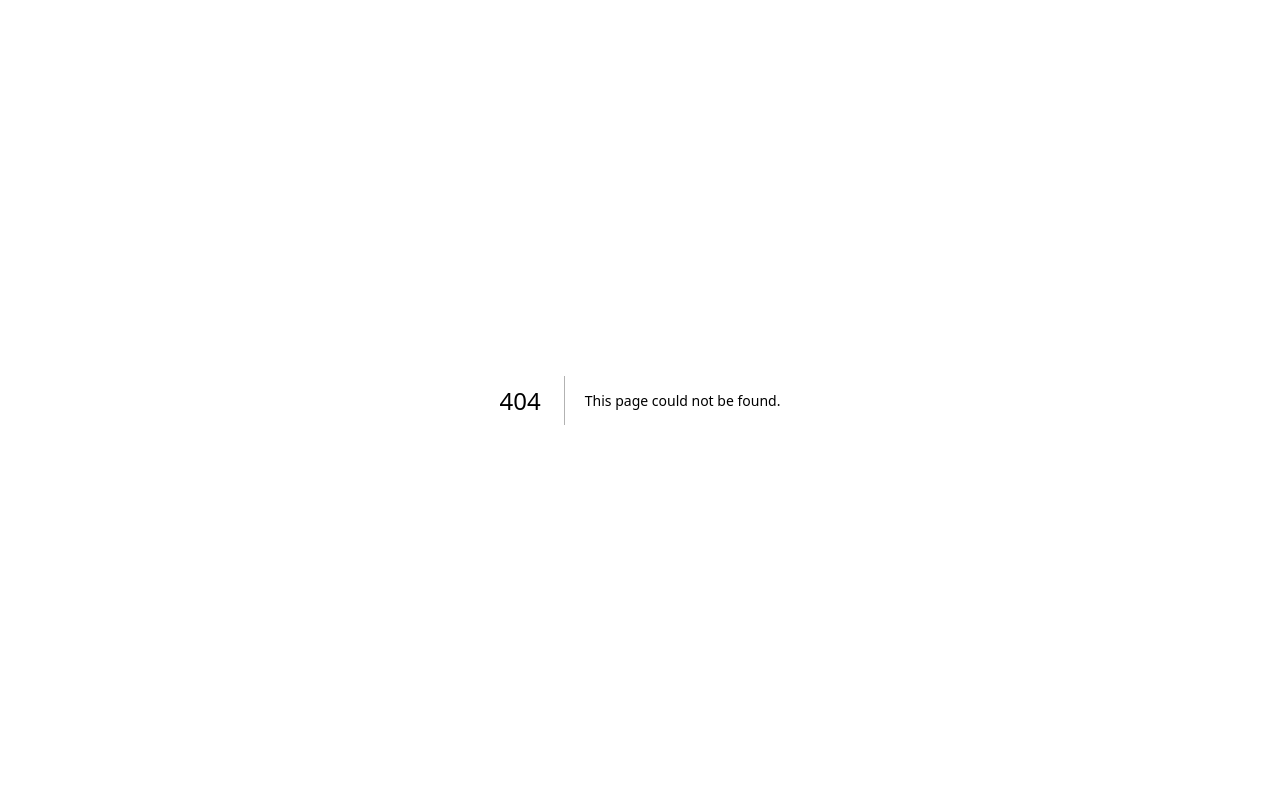
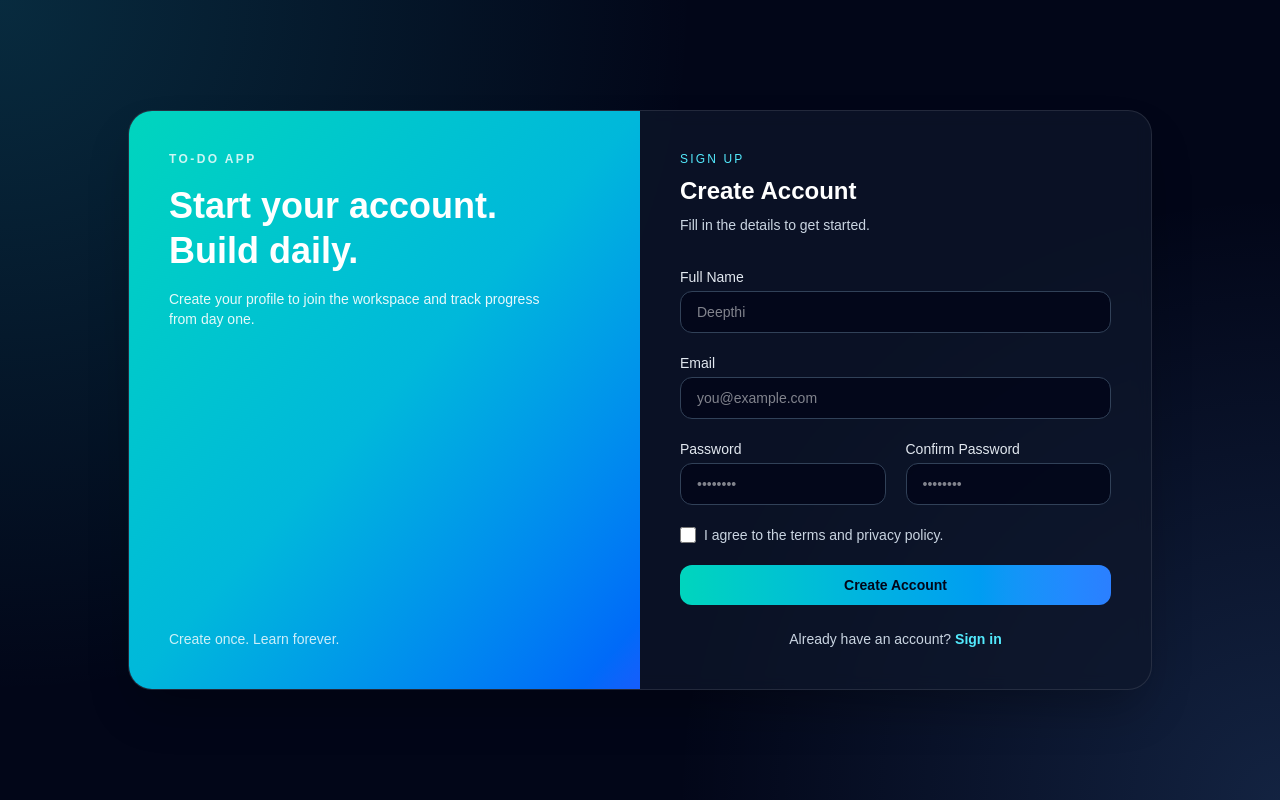
Before and after one commit to Deepthi1611/cohort-Node, a Next.js app in the folder week-18.2-next.js/week-18-next/: page /signup in a window 1280 px wide. Before the commit this address had no page. Built offline with nearby package versions, Linux system fonts and the light colour scheme.

Commit message:
added to-do app

```diff
--- /dev/null
+++ b/week-18.2-next.js/week-18-next/app/api/v1/signup/route.ts
@@ -0,0 +1,19 @@
+import { NextRequest, NextResponse } from "next/server";
+
+// request is the request object whose type is NextRequest,
+// which is an extension of the standard Request object with additional Next.js-specific properties and methods.
+// It provides information about the incoming HTTP request, such as headers, body, query parameters, and more. You can use this object to access data sent by the client when making a POST request to the /api/v1/signup endpoint.
+export async function POST(request: NextRequest) {
+    // The line request.json() is used to parse the JSON body of the incoming HTTP request.
+    // It returns a promise that resolves to the parsed JSON data.
+    // The .catch(() => ({})) part is a way to handle any potential errors that might occur during the parsing process.
+    // If the parsing fails (for example, if the request body is not valid JSON),
+    // it will catch the error and return an empty object instead.
+    // This ensures that the code can continue executing without crashing due to a parsing error.
+    const data = await request.json().catch(() => ({}));
+    console.log("Received signup data:", data);
+  return NextResponse.json(
+    { message: "Signup successful (not really, this is a mock API)." },
+    { status: 201 }
+  );
+}
--- a/week-18.2-next.js/week-18-next/app/api/v1/user/details/route.ts
+++ /dev/null
@@ -1,29 +0,0 @@
-import { NextResponse } from 'next/server';
-
-export function GET() {
-    return NextResponse.json({
-        name: 'John Doe',
-        email: 'john@gmail.com'
-    });
-}
-
-export function POST() {
-    return NextResponse.json({
-        name: 'John Doe',
-        email: 'john@gmail.com'
-    });
-}
-
-export function PUT() {
-    return NextResponse.json({
-        name: 'John Doe',
-        email: 'john@gmail.com'
-    });
-}
-
-export function DELETE() {
-    return NextResponse.json({
-        name: 'John Doe',
-        email: 'john@gmail.com'
-    });
-}
--- a/week-18.2-next.js/week-18-next/app/auth/layout.tsx
+++ /dev/null
@@ -1,15 +0,0 @@
-export default function layout({ children }: { children: React.ReactNode }) {
-  return (
-    <div>
-      <h1>Auth Layout</h1>
-      {children}
-    </div>
-  );
-}
-
-// if we want to use the layout page for all the pages in the auth folder,
-// we can create a layout.tsx file in the auth folder and export the layout component from there.
-// This way, we don't have to import the layout component in each page and wrap the page component with it.
-// Next.js will automatically use the layout component for all the pages in the auth folder and the path would be /auth/login, /auth/register, etc.
-// if we don't want the path to be /auth/login, /auth/register, etc. and we want it to be /login, /register, etc.
-// then we can create a layout.tsx file in the auth folder as (auth) instead of auth and export the layout component from there.
--- a/week-18.2-next.js/week-18-next/app/blogs/page.tsx
+++ /dev/null
@@ -1,7 +0,0 @@
-export default function Blogs() {
-  return (
-    <div>
-      <h1>Learn Recoil, redux</h1>
-    </div>
-  );
-}
--- a/week-18.2-next.js/week-18-next/app/page.tsx
+++ b/week-18.2-next.js/week-18-next/app/page.tsx
@@ -1,7 +1,36 @@
+import Link from "next/link";
+
 export default function Home() {
   return (
-    <div>
-      <h1>Welcome to Next.js!</h1>
-    </div>
+    <main className="min-h-screen bg-[linear-gradient(135deg,#0b1020_0%,#111827_40%,#0f172a_100%)] px-4 py-10 sm:px-8">
+      <div className="mx-auto flex min-h-[calc(100vh-5rem)] w-full max-w-3xl items-center justify-center">
+        <section className="w-full rounded-3xl border border-slate-700/70 bg-slate-900/80 p-8 text-center shadow-2xl shadow-black/30 backdrop-blur sm:p-10">
+          <p className="text-xs font-semibold uppercase tracking-[0.18em] text-cyan-300">
+            Welcome
+          </p>
+          <h1 className="mt-3 text-3xl font-bold text-white sm:text-4xl">
+            To-Do Application
+          </h1>
+          <p className="mt-3 text-sm text-slate-300">
+            Continue by signing in or creating a new account.
+          </p>
+
+          <div className="mt-8 flex flex-col justify-center gap-3 sm:flex-row">
+            <Link
+              href="/signin"
+              className="rounded-xl bg-gradient-to-r from-cyan-400 to-blue-500 px-6 py-3 text-sm font-semibold text-slate-950 transition hover:brightness-105 active:scale-[0.98]"
+            >
+              Sign In
+            </Link>
+            <Link
+              href="/signup"
+              className="rounded-xl border border-slate-600 bg-slate-950/70 px-6 py-3 text-sm font-semibold text-slate-100 transition hover:border-cyan-300 hover:text-cyan-200"
+            >
+              Sign Up
+            </Link>
+          </div>
+        </section>
+      </div>
+    </main>
   );
 }
--- a/week-18.2-next.js/week-18-next/app/auth/signin/page.tsx
+++ b/week-18.2-next.js/week-18-next/app/signin/page.tsx
@@ -1,6 +1,43 @@
+"use client";
+
 import Link from "next/link";
+import { FormEvent, useState } from "react";
 
 export default function SignInPage() {
+  const [email, setEmail] = useState("");
+  const [password, setPassword] = useState("");
+  const [isLoading, setIsLoading] = useState(false);
+  const [error, setError] = useState("");
+  const [success, setSuccess] = useState("");
+
+  async function handleSignIn(event: FormEvent<HTMLFormElement>) {
+    event.preventDefault();
+    setError("");
+    setSuccess("");
+    setIsLoading(true);
+
+    try {
+      const response = await fetch("/api/v1/signin", {
+        method: "POST",
+        headers: { "Content-Type": "application/json" },
+        body: JSON.stringify({ email, password }),
+      });
+
+      const data = await response.json().catch(() => ({}));
+      if (!response.ok) {
+        throw new Error(data.message ?? "Sign in failed");
+      }
+
+      setSuccess(data.message ?? "Signed in successfully.");
+    } catch (err) {
+      const message =
+        err instanceof Error ? err.message : "Something went wrong.";
+      setError(message);
+    } finally {
+      setIsLoading(false);
+    }
+  }
+
   return (
     <main className="relative min-h-screen overflow-hidden bg-slate-950 px-4 py-10 sm:px-6 lg:px-8">
       <div className="pointer-events-none absolute inset-0 bg-[radial-gradient(circle_at_top_right,_#2563eb33_0,_transparent_48%),radial-gradient(circle_at_bottom_left,_#14b8a633_0,_transparent_42%)]" />
@@ -10,7 +47,7 @@ export default function SignInPage() {
           <div className="hidden bg-gradient-to-br from-cyan-400 via-blue-500 to-indigo-600 p-10 text-white md:flex md:flex-col md:justify-between">
             <div>
               <p className="text-xs font-semibold uppercase tracking-[0.2em] text-white/80">
-                Cohort App
+                To-Do App
               </p>
               <h1 className="mt-4 text-4xl font-bold leading-tight">
                 Welcome back.
@@ -36,7 +73,7 @@ export default function SignInPage() {
               </p>
             </div>
 
-            <form className="space-y-5">
+            <form onSubmit={handleSignIn} className="space-y-5">
               <div>
                 <label
                   htmlFor="email"
@@ -47,7 +84,10 @@ export default function SignInPage() {
                 <input
                   id="email"
                   type="email"
+                  value={email}
+                  onChange={(event) => setEmail(event.target.value)}
                   placeholder="you@example.com"
+                  required
                   className="w-full rounded-xl border border-slate-700 bg-slate-950/80 px-4 py-2.5 text-sm text-white outline-none transition focus:border-cyan-400 focus:ring-2 focus:ring-cyan-400/30"
                 />
               </div>
@@ -62,7 +102,10 @@ export default function SignInPage() {
                 <input
                   id="password"
                   type="password"
+                  value={password}
+                  onChange={(event) => setPassword(event.target.value)}
                   placeholder="••••••••"
+                  required
                   className="w-full rounded-xl border border-slate-700 bg-slate-950/80 px-4 py-2.5 text-sm text-white outline-none transition focus:border-cyan-400 focus:ring-2 focus:ring-cyan-400/30"
                 />
               </div>
@@ -82,10 +125,14 @@ export default function SignInPage() {
 
               <button
                 type="submit"
+                disabled={isLoading}
                 className="w-full rounded-xl bg-gradient-to-r from-cyan-400 to-blue-500 px-4 py-2.5 text-sm font-semibold text-slate-950 transition hover:brightness-105 active:scale-[0.99]"
               >
-                Sign In
+                {isLoading ? "Signing In..." : "Sign In"}
               </button>
+
+              {error ? <p className="text-sm text-rose-300">{error}</p> : null}
+              {success ? <p className="text-sm text-emerald-300">{success}</p> : null}
             </form>
 
             <p className="mt-6 text-center text-sm text-slate-300">
--- a/week-18.2-next.js/week-18-next/app/auth/signup/page.tsx
+++ b/week-18.2-next.js/week-18-next/app/signup/page.tsx
@@ -1,6 +1,56 @@
+"use client";
+
 import Link from "next/link";
+import { FormEvent, useState } from "react";
 
 export default function SignUpPage() {
+  const [name, setName] = useState("");
+  const [email, setEmail] = useState("");
+  const [password, setPassword] = useState("");
+  const [confirmPassword, setConfirmPassword] = useState("");
+  const [agreeToTerms, setAgreeToTerms] = useState(false);
+  const [isLoading, setIsLoading] = useState(false);
+  const [error, setError] = useState("");
+  const [success, setSuccess] = useState("");
+
+  async function handleSignUp(event: FormEvent<HTMLFormElement>) {
+    event.preventDefault();
+    setError("");
+    setSuccess("");
+
+    if (password !== confirmPassword) {
+      setError("Password and confirm password must match.");
+      return;
+    }
+
+    if (!agreeToTerms) {
+      setError("Please accept terms and privacy policy.");
+      return;
+    }
+
+    setIsLoading(true);
+    try {
+      const response = await fetch("/api/v1/signup", {
+        method: "POST",
+        headers: { "Content-Type": "application/json" },
+        body: JSON.stringify({ name, email, password }),
+      });
+
+      const data = await response.json().catch(() => ({}));
+      if (!response.ok) {
+        throw new Error(data.message ?? "Signup failed");
+      }
+
+      setSuccess(data.message ?? "Account created successfully.");
+    } catch (err) {
+      const message =
+        err instanceof Error ? err.message : "Something went wrong.";
+      setError(message);
+    } finally {
+      setIsLoading(false);
+    }
+  }
+
   return (
     <main className="relative min-h-screen overflow-hidden bg-slate-950 px-4 py-10 sm:px-6 lg:px-8">
       <div className="pointer-events-none absolute inset-0 bg-[radial-gradient(circle_at_top_left,_#22d3ee2e_0,_transparent_46%),radial-gradient(circle_at_bottom_right,_#60a5fa2e_0,_transparent_40%)]" />
@@ -10,7 +60,7 @@ export default function SignUpPage() {
           <div className="hidden bg-gradient-to-br from-teal-400 via-cyan-500 to-blue-600 p-10 text-white md:flex md:flex-col md:justify-between">
             <div>
               <p className="text-xs font-semibold uppercase tracking-[0.2em] text-white/80">
-                Cohort App
+                To-Do App
               </p>
               <h1 className="mt-4 text-4xl font-bold leading-tight">
                 Start your account.
@@ -18,7 +68,7 @@ export default function SignUpPage() {
                 Build daily.
               </h1>
               <p className="mt-4 max-w-sm text-sm text-white/90">
-                Create your profile to join the cohort workspace and track
+                Create your profile to join the workspace and track
                 progress from day one.
               </p>
             </div>
@@ -36,7 +86,7 @@ export default function SignUpPage() {
               </p>
             </div>
 
-            <form className="space-y-5">
+            <form onSubmit={handleSignUp} className="space-y-5">
               <div>
                 <label
                   htmlFor="name"
@@ -47,7 +97,10 @@ export default function SignUpPage() {
                 <input
                   id="name"
                   type="text"
+                  value={name}
+                  onChange={(event) => setName(event.target.value)}
                   placeholder="Deepthi"
+                  required
                   className="w-full rounded-xl border border-slate-700 bg-slate-950/80 px-4 py-2.5 text-sm text-white outline-none transition focus:border-cyan-400 focus:ring-2 focus:ring-cyan-400/30"
                 />
               </div>
@@ -62,7 +115,10 @@ export default function SignUpPage() {
                 <input
                   id="email"
                   type="email"
+                  value={email}
+                  onChange={(event) => setEmail(event.target.value)}
                   placeholder="you@example.com"
+                  required
                   className="w-full rounded-xl border border-slate-700 bg-slate-950/80 px-4 py-2.5 text-sm text-white outline-none transition focus:border-cyan-400 focus:ring-2 focus:ring-cyan-400/30"
                 />
               </div>
@@ -78,7 +134,10 @@ export default function SignUpPage() {
                   <input
                     id="password"
                     type="password"
+                    value={password}
+                    onChange={(event) => setPassword(event.target.value)}
                     placeholder="••••••••"
+                    required
                     className="w-full rounded-xl border border-slate-700 bg-slate-950/80 px-4 py-2.5 text-sm text-white outline-none transition focus:border-cyan-400 focus:ring-2 focus:ring-cyan-400/30"
                   />
                 </div>
@@ -93,7 +152,10 @@ export default function SignUpPage() {
                   <input
                     id="confirmPassword"
                     type="password"
+                    value={confirmPassword}
+                    onChange={(event) => setConfirmPassword(event.target.value)}
                     placeholder="••••••••"
+                    required
                     className="w-full rounded-xl border border-slate-700 bg-slate-950/80 px-4 py-2.5 text-sm text-white outline-none transition focus:border-cyan-400 focus:ring-2 focus:ring-cyan-400/30"
                   />
                 </div>
@@ -102,6 +164,8 @@ export default function SignUpPage() {
               <label className="inline-flex items-start gap-2 text-sm text-slate-300">
                 <input
                   type="checkbox"
+                  checked={agreeToTerms}
+                  onChange={(event) => setAgreeToTerms(event.target.checked)}
                   className="mt-0.5 h-4 w-4 rounded border-slate-600 bg-slate-900 text-cyan-500 focus:ring-cyan-400/50"
                 />
                 I agree to the terms and privacy policy.
@@ -109,10 +173,14 @@ export default function SignUpPage() {
 
               <button
                 type="submit"
+                disabled={isLoading}
                 className="w-full rounded-xl bg-gradient-to-r from-teal-400 to-blue-500 px-4 py-2.5 text-sm font-semibold text-slate-950 transition hover:brightness-105 active:scale-[0.99]"
               >
-                Create Account
+                {isLoading ? "Creating Account..." : "Create Account"}
               </button>
+
+              {error ? <p className="text-sm text-rose-300">{error}</p> : null}
+              {success ? <p className="text-sm text-emerald-300">{success}</p> : null}
             </form>
 
             <p className="mt-6 text-center text-sm text-slate-300">
--- a/week-18.2-next.js/week-18-next/app/users/loading.tsx
+++ /dev/null
@@ -1,7 +0,0 @@
-export default function Loader() {
-    return (
-        <div>
-            <h1>Loading...</h1>
-        </div>
-    )
-}
--- a/week-18.2-next.js/week-18-next/app/users/page.tsx
+++ /dev/null
@@ -1,23 +0,0 @@
-// server component
-// Browser Network tab only shows browser-made calls, not server-to-server calls.
-// api calls made in server components are not visible in the browser's network tab,
-// but they are visible in the terminal where the Next.js server is running.
-import axios from "axios";
-
-async function getUsers() {
-  // this sends a request to the Next.js server, which then sends a request to the API route
-  // defined in app/api/v1/user/details/route.ts
-  const res = await axios.get("http://localhost:3000/api/v1/user/details");
-  return res.data;
-}
-
-export default async function Users() {
-  const users = await getUsers();
-  return (
-    <div>
-      <h1>users</h1>
-      <p>Name: {users.name}</p>
-      <p>Email: {users.email}</p>
-    </div>
-  );
-}
```
